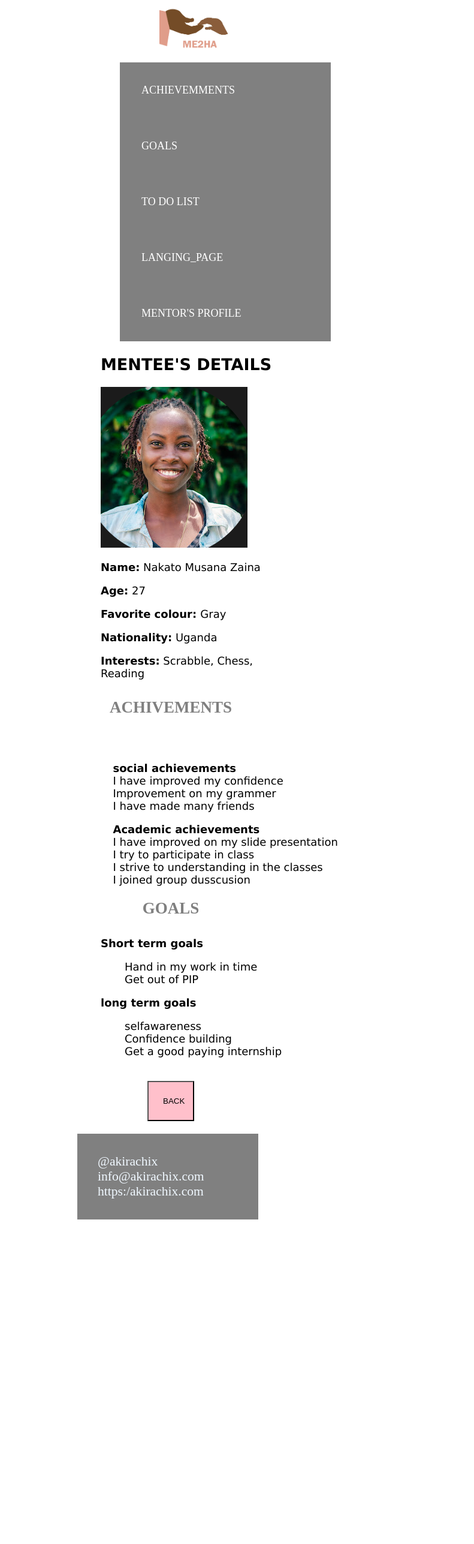
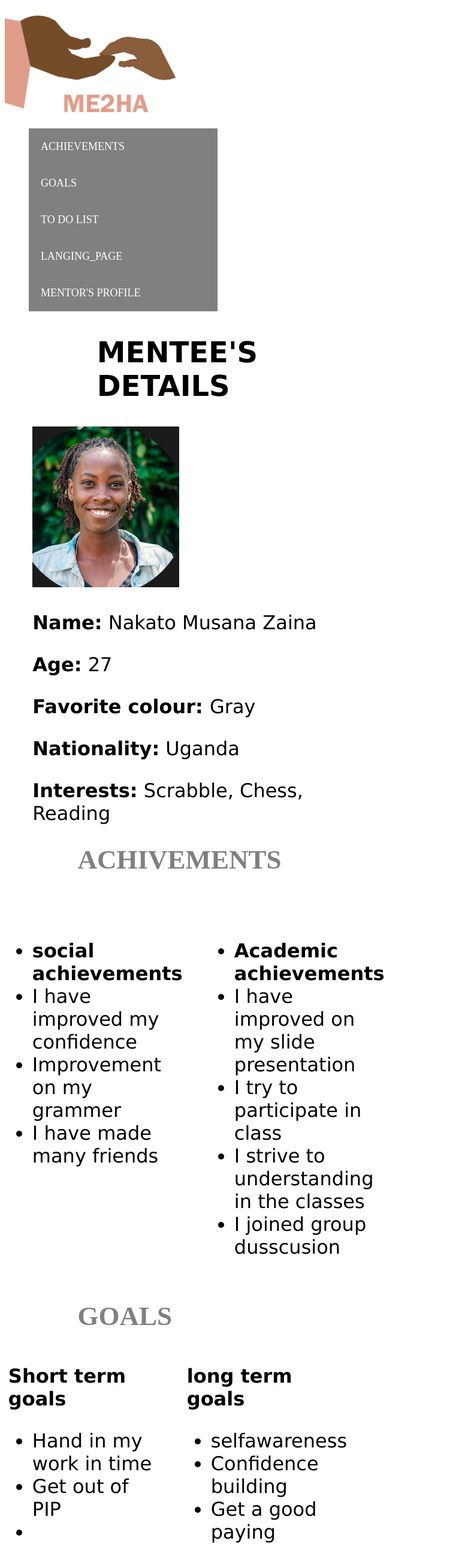
Before and after one commit to Nakato-Musana-Zaina/mentorship_website, a plain HTML site: page mentee.html in a window 600 px wide. Shown: the top 2574 px of the page at 60% size, 791 px wide, since content can reach past the window. Before the commit the page ends 2041 px from the top, so only its background shows below. Drawn offline with Linux system fonts and the light colour scheme.

```diff
--- a/list.css
+++ b/list.css
@@ -15,6 +15,10 @@
     margin-left: 0%;
 
 
+}
+#logo{
+    width: 50%;
+    height: 70%;
 }
 
 .navbar li a{
--- a/mentee.css
+++ b/mentee.css
@@ -1,73 +1,89 @@
 body{
     font-size: large;
-    width: 65%;
-    margin-left:15%;
     background-color: white;
+
 
 }
 .img{
-    margin-left: 45%;
+    margin-left: 0%;
 }
 
- body ul li{
+ .navbar ul li{
     list-style-type: none;
     gap: 3%;
-    width: 190%;
+    background-color: gray;
+    width: 100%;
+
 }
-ul a{
+.detail h2{
+    margin-left: 30%;
+}
+li a{
     color: white;
     text-decoration: none;
     font-size:x-large;
     display: flex;
-    gap: 5%;
-    background-color: gray;
-    padding: 36px;
-    margin-left: 10%;
+    gap: 4%;
+    padding: 30px;
+    list-style-type: none;
+
+
+}
+.list_navbar{
+    width: 100%;
 
 }
 .nav{
     display: flex;
+    width: 90%;
+}
+.container{
+    margin-left: 10%;
 }
 .detail{
-    margin-left: 20%;
+    margin-left: 7%;
     font-size: xx-large;
-    margin-bottom: 8%;
-    /* font-size: larger; */
+    margin-bottom: 4%;
+
     font-family: 'Lucida Sans', 'Lucida Sans Regular', 'Lucida Grande', 'Lucida Sans Unicode', Geneva, Verdana, sans-serif;
 }
 .achievements_heading{
-    text-align: center;
+    margin-left: 30%;
     font-size: 250%;
     margin-top: 4%;
     color: gray
 }
+.navbar{
+    display: flex;
+    gap: 6%;
+}
 .achievements{
     display: flex;
-    gap: 6%;
-    margin-left: 20%;
-    margin-bottom: 8%;
+    gap: 15%;
+    /* margin-left: 20%; */
+    margin-bottom: 4%;
     margin-top: 3%;
     font-size:xx-large;
     font-family: 'Lucida Sans', 'Lucida Sans Regular', 'Lucida Grande', 'Lucida Sans Unicode', Geneva, Verdana, sans-serif;
 }
 .goals_heading{
-    text-align: center;
+    margin-left: 30%;
     font-size: 250%;
     color: gray;
-    margin-bottom: 8%;
+    margin-bottom: 4%;
 }
 .goals{
     display: flex;
-    gap: 8%;
-    margin-left: 20%;
-    margin-bottom: 5%;
+    gap: 20%;
+    margin-bottom: 4%;
+    margin-top: 3%;
     font-size: xx-large;
     font-family: 'Lucida Sans', 'Lucida Sans Regular', 'Lucida Grande', 'Lucida Sans Unicode', Geneva, Verdana, sans-serif;
 
 }
 .goals ul{
-    list-style-type: none;
-    gap: 5%;
+
+    gap: 17%;
 }
 .back_button{
     background-color: pink;
@@ -75,6 +91,10 @@ ul a{
     width: 20%;
     margin-top: 5%;
     margin-left: 40%;
+}
+#logo{
+    width: 50%;
+    height: 70%;
 }
 .footer{
         display: flex;
@@ -84,170 +104,95 @@ ul a{
         background-color: gray;
         font-size: larger;
         color: aliceblue;
-        width: 190%;
-        margin-left: 10%;
+        width: 90%;
+
+}
+.back_button a{
+    text-decoration: none;
+    color: black;
 }
 
-@media screen and (min-width:200px) and (max-width:400px) {
+@media screen and (min-width:200px) and (max-width:500px) {
     body{
         font-size: large;
-        width: 55%;
-        margin-left:15%;
         background-color: white;
+
 
     }
     .img{
-        margin-left: 35%;
+        width: 20%;
     }
 
-     body ul li{
+     .navbar ul li{
         list-style-type: none;
         gap: 3%;
+        background-color: gray;
     }
-    ul a{
+    .detail h2{
+        margin-left: 5%;
+    }
+    li a{
         color: white;
         text-decoration: none;
-        font-size:x-large;
+        font-size:large;
         display: block;
-        gap: 5%;
-        background-color: gray;
-        padding: 36px;
-        width: 60%;
-        margin-left: 20%;
+        gap: 4%;
+        padding: 18px;
+
 
     }
     .nav{
-        display: flex;
+        display: block;
+        width: 70%;
+    }
+    .container{
+        margin-left: 1%;
     }
     .detail{
-        margin-left: 20%;
-        font-size: xx-large;
-        margin-bottom: 8%;
-        /* font-size: larger; */
+        margin-left: 1%;
+        font-size: large;
+        margin-bottom: 4%;
+
         font-family: 'Lucida Sans', 'Lucida Sans Regular', 'Lucida Grande', 'Lucida Sans Unicode', Geneva, Verdana, sans-serif;
     }
     .achievements_heading{
-        text-align: center;
+        margin-left: 8%;
         font-size: 250%;
-        margin-top: 6%;
+        margin-top: 4%;
+        color: gray
+    }
+    .navbar{
+        display: block;
+        gap: 6%;
     }
     .achievements{
-        display: flex;
-        gap: 6%;
-        margin-left: 20%;
-        margin-bottom: 5%;
-        margin-top: 8%;
-        font-size:xx-large;
+        display: block;
+        gap: 10%;
+        /* margin-left: 20%; */
+        margin-bottom: 4%;
+        margin-top: 3%;
+        font-size:larger;
         font-family: 'Lucida Sans', 'Lucida Sans Regular', 'Lucida Grande', 'Lucida Sans Unicode', Geneva, Verdana, sans-serif;
     }
     .goals_heading{
-        text-align: center;
+        margin-left: 1%;
         font-size: 250%;
+        color: gray;
+        margin-bottom: 4%;
     }
     .goals{
-        display: flex;
-        gap: 10%;
-        margin-left: 20%;
-        margin-bottom: 5%;
-        font-size: xx-large;
+        display: block;
+        gap: 16%;
+        /* margin-left: 20%; */
+        margin-bottom: 3%;
+
+        font-size: larger;
         font-family: 'Lucida Sans', 'Lucida Sans Regular', 'Lucida Grande', 'Lucida Sans Unicode', Geneva, Verdana, sans-serif;
 
     }
     .goals ul{
-        list-style-type: none;
-        gap: 5%;
-    }
-    .back_button{
-        background-color: pink;
-        padding: 24px;
-        width: 10%;
-        margin-top: 5%;
-        margin-left: 20%;
-    }
-    .footer{
-            display: block;
-            gap: 28%;
-            padding: 30px;
-            text-align: center;
-            background-color: gray;
-            font-size: larger;
-            color: aliceblue;
-            width: 60%;
-    }
 
-
-}
-@media screen and (min-width: 401px) and (max-width:700px){
-    body{
-        font-size: large;
-        width: 65%;
-        margin-left:15%;
-        background-color: white;
-
-    }
-    .img{
-        margin-left: 45%;
-        width: 30%;
-    }
-
-     body ul li{
-        list-style-type: none;
-        gap: 3%;
-    }
-    ul a{
-        color: white;
-        text-decoration: none;
-        font-size:large;
-        display: flex;
-        flex-wrap: wrap;
-        gap: 5%;
-        background-color: gray;
-        padding: 36px;
-        width: 80%;
-        margin-left: 20%;
-
-    }
-    .nav{
-        display: flex;
-        flex-wrap: wrap;
-    }
-    .detail{
-        margin-left: 20%;
-        font-size: large;
-        margin-bottom: 8%;
-        /* font-size: larger; */
-        font-family: 'Lucida Sans', 'Lucida Sans Regular', 'Lucida Grande', 'Lucida Sans Unicode', Geneva, Verdana, sans-serif;
-    }
-    .achievements_heading{
-        text-align: center;
-        font-size: 150%;
-        margin-top: 6%;
-    }
-    .achievements{
-        display: block;
-        gap: 4%;
-        margin-left: 15%;
-        margin-bottom: 5%;
-        margin-top: 8%;
-        font-size:large;
-        font-family: 'Lucida Sans', 'Lucida Sans Regular', 'Lucida Grande', 'Lucida Sans Unicode', Geneva, Verdana, sans-serif;
-    }
-    .goals_heading{
-        text-align: center;
-        font-size: 150%;
-    }
-    .goals{
-        display: block;
-        gap: 10%;
-        margin-left: 20%;
-        margin-bottom: 5%;
-        font-size: large;
-        font-family: 'Lucida Sans', 'Lucida Sans Regular', 'Lucida Grande', 'Lucida Sans Unicode', Geneva, Verdana, sans-serif;
-
-    }
-    .goals ul{
-        list-style-type: none;
-        gap: 5%;
+        gap: 15%;
     }
     .back_button{
         background-color: pink;
@@ -257,90 +202,104 @@ ul a{
         margin-left: 40%;
     }
     .footer{
-            display: flex;
-            flex-wrap: wrap;
+            display: block;
             gap: 28%;
             padding: 34px;
             text-align: center;
             background-color: gray;
             font-size: larger;
             color: aliceblue;
-            width: 60%;
+            width: 70%;
+
+    }
+}
+@media screen and (min-width:501px) and (max-width:990px) {
+    body{
+        font-size: large;
+        background-color: white;
+
+
+    }
+    .navbar img{
+        margin-left: 0%;
+        width: 21%;
     }
 
-
-}
-@media screen and (min-width: 701px) and (max-width:990px){
-    body{
-        font-size: large;
-        width: 65%;
-        margin-left:15%;
-        background-color: white;
-
+     .navbar ul li{
+        list-style-type: none;
+        gap: 2%;
+        background-color: gray;
     }
-    .img{
-        margin-left: 45%;
+    .detail h2{
+        margin-left: 20%;
     }
-
-     body ul li{
-        list-style-type: none;
-        gap: 3%;
-    }
-    ul a{
+    li a{
         color: white;
         text-decoration: none;
-        font-size:x-large;
+        font-size: large;
         display: flex;
-        gap: 5%;
-        background-color: gray;
-        padding: 36px;
-        width: 80%;
-        margin-left: 20%;
+        /* flex-wrap: wrap; */
+        gap: 3%;
+        padding: 20px;
+
 
     }
     .nav{
         display: flex;
+        flex-wrap: wrap;
+        width: 60%;
+    }
+    .list_navbar{
+        width: 90%;
+    }
+    .container{
+        margin-left: 1%;
     }
     .detail{
-        margin-left: 20%;
+        margin-left: 7%;
         font-size: xx-large;
-        margin-bottom: 17%;
-        /* font-size: larger; */
+        margin-bottom: 4%;
+
         font-family: 'Lucida Sans', 'Lucida Sans Regular', 'Lucida Grande', 'Lucida Sans Unicode', Geneva, Verdana, sans-serif;
     }
     .achievements_heading{
-        text-align: center;
+        margin-left: 20%;
         font-size: 250%;
         margin-top: 4%;
         color: gray
     }
+    .navbar{
+        display: block;
+        gap: 0%;
+    }
     .achievements{
         display: flex;
-        gap: 6%;
-        margin-left: 20%;
+        gap: 8%;
+        /* margin-left: 20%; */
         margin-bottom: 4%;
         margin-top: 3%;
         font-size:xx-large;
         font-family: 'Lucida Sans', 'Lucida Sans Regular', 'Lucida Grande', 'Lucida Sans Unicode', Geneva, Verdana, sans-serif;
     }
     .goals_heading{
-        text-align: center;
+        margin-left: 20%;
         font-size: 250%;
         color: gray;
-        margin-bottom: 17%;
+        margin-bottom: 4%;
     }
     .goals{
         display: flex;
         gap: 10%;
-        margin-left: 20%;
-        margin-bottom: 5%;
+        /* margin-left: 20%; */
+        margin-bottom: 3%;
+
         font-size: xx-large;
         font-family: 'Lucida Sans', 'Lucida Sans Regular', 'Lucida Grande', 'Lucida Sans Unicode', Geneva, Verdana, sans-serif;
 
     }
     .goals ul{
-        list-style-type: none;
-        gap: 5%;
+
+        gap: 15%;
     }
     .back_button{
         background-color: pink;
@@ -358,7 +317,7 @@ ul a{
             font-size: larger;
             color: aliceblue;
             width: 90%;
-            margin-left: 20%;
+
     }
 
 }
--- a/mentee.html
+++ b/mentee.html
@@ -7,18 +7,24 @@
     <link rel="stylesheet" href="mentee.css">
 </head>
 <body class="body">
+    <div class="navbar">
         <div>
-        <img src="logo.png" alt="logo_image" class="img">
+            <img src="logo.png" alt="logo_image" class="img" id="logo">
         </div>
+        <div class="list_navbar">
             <ul class="nav">
-        <li> <a href="#section1"> ACHIEVEMMENTS</a> </li>
+                <li> <a href="#section1"> ACHIEVEMENTS</a> </li>
                 <li> <a href="#section2"> GOALS</a></li>
                 <li> <a href="list.html"> TO DO LIST</a></li>
                 <li> <a href="index.html"> LANGING_PAGE</a></li>
                 <li> <a href="mentors.html">MENTOR'S PROFILE </a> </li>
             </ul>
+        </div>
+       </div>
+    <div class="container">
+
             <div class="detail">
-        <div> <h2> MENTEE'S DETAILS</h2></div>
+                <div> <h2 > MENTEE'S DETAILS</h2></div>
                 <img src="images/Screenshot from 2024-04-25 21-38-53.png" alt="mentee's image">
                 <p> <b> Name:</b> Nakato Musana Zaina</p>
                 <p> <b> Age:</b> 27</p>
@@ -73,9 +79,11 @@
                 </div>
 
                 <div>
-            <button class="back_button"> <a  > BACK </a></button>
+                    <button class="back_button"> <a href="index.html" > BACK </a></button>
                 </div>
                 </div>
+    </div>
+
         <br/>
         <div class="footer">
             <div> @akirachix</div>
--- a/mentors.css
+++ b/mentors.css
@@ -1,38 +1,39 @@
 .logo{
-    width: 10%;
-    margin-left: 50%;
+    width: 50%;
+
 }
  .navbar ul{
     display: flex;
     background-color: gray;
-    width: 90%;
-    gap: 10%;
-    padding: 24px;
+    width: 200%;
+    gap: 6%;
+    padding: 20px;
     color: white;
     margin-bottom: 4%;
+    list-style-type: none;
 
 }
 .navbar ul li a{
-    list-style-type: none;
     color:white;
-    font-size: larger;
+    font-size: large;
     text-decoration: none;
-    display: flex;
+
 
 }
 .mentors_page{
     padding: 12px;
-    margin-left: 10%;
     font-size: x-large;
 }
 .heading{
     text-align: center;
+    margin-bottom: 5%;
 
 }
-.nav{
+.topnav{
     display: flex;
-    gap: 10%;
+    gap: 8%;
 }
+
 .mentortext{
     display: flex;
     gap: 20%;
@@ -43,7 +44,7 @@
     background-color: pink;
     padding: 24px;
     width: 20%;
-    margin-top: 5%;
+    margin-top: 2%;
     margin-left: 40%;
     margin-bottom: 4%;
 }
@@ -55,7 +56,7 @@
         background-color: gray;
         font-size: larger;
         color: aliceblue;
-        width: 90%;
+        width: 80%;
         /* margin-left: 10%; */
 }
 .mentorimage{
@@ -64,40 +65,44 @@
 }
 @media screen and (min-width: 200px) and (max-width: 500px){
     .logo{
-        width: 10%;
-        margin-left: 50%;
+        width: 30%;
+
     }
      .navbar ul{
         display: block;
         background-color: gray;
-        width: 70%;
-        gap: 10%;
+        width: 100%;
+        gap: 3%;
         padding: 20px;
         color: white;
         margin-bottom: 4%;
+        list-style-type: none;
 
     }
+    .navbar{
+        width: fit-content;
+    }
     .navbar ul li a{
-        list-style-type: none;
         color:white;
-        font-size: larger;
+        font-size: large;
         text-decoration: none;
-        display: flex;
+
 
     }
     .mentors_page{
         padding: 12px;
-        margin-left: 10%;
         font-size: x-large;
     }
     .heading{
         text-align: center;
+        margin-bottom: 5%;
 
     }
-    .nav{
-        display: black;
-        gap: 10%;
+    .topnav{
+        display: block;
+
     }
+
     .mentortext{
         display: block;
         gap: 20%;
@@ -106,15 +111,82 @@
     }
     .back_button{
         background-color: pink;
-        padding: 20px;
-        width: 20%;
-        margin-top: 5%;
+        padding: 24px;
+        width: 30%;
+        margin-top: 4%;
         margin-left: 40%;
         margin-bottom: 4%;
     }
     .footer{
-            display: block;
+            display: flex;
+            flex-wrap: wrap;
             gap: 28%;
+            padding: 34px;
+            text-align: center;
+            background-color: gray;
+            font-size: larger;
+            color: aliceblue;
+            width: 75%;
+            /* margin-left: 10%; */
+    }
+    .mentorimage{
+        width: 90%;
+        height: 80%;
+    }
+}
+@media screen and (max-width:501px) and (min-width:990px){
+    .logo{
+        width: 50%;
+
+    }
+     .navbar ul{
+        display: flex;
+        background-color: gray;
+        width: 60%;
+        /* gap: 6%; */
+        padding: 20px;
+        color: white;
+        margin-bottom: 4%;
+        list-style-type: none;
+
+    }
+    .navbar ul li a{
+        color:white;
+        font-size: large;
+        text-decoration: none;
+
+
+    }
+    .mentors_page{
+        padding: 12px;
+        font-size: x-large;
+    }
+    .heading{
+        text-align: center;
+        margin-bottom: 5%;
+
+    }
+    .topnav{
+        display: flex;
+    }
+
+    .mentortext{
+        display: flex;
+        gap: 20%;
+        margin-left: 5%;
+
+    }
+    .back_button{
+        background-color: pink;
+        padding: 24px;
+        width: 20%;
+        margin-top: 2%;
+        margin-left: 40%;
+        margin-bottom: 4%;
+    }
+    .footer{
+            display: flex;flex-wrap: wrap;
+            gap: 14%;
             padding: 34px;
             text-align: center;
             background-color: gray;
@@ -127,72 +199,4 @@
         width: 100%;
         height: 80%;
     }
-
 }
-@media screen and (min-width:501px)and (max-width:990px){
-    .logo{
-        width: 10%;
-        margin-left: 50%;
-    }
-     .navbar ul{
-        display: flex;
-        background-color: gray;
-        width: 90%;
-        gap: 10%;
-        padding: 24px;
-        color: white;
-        margin-bottom: 4%;
-
-    }
-    .navbar ul li a{
-        list-style-type: none;
-        color:white;
-        font-size: larger;
-        text-decoration: none;
-        display: flex;
-
-    }
-    .mentors_page{
-        padding: 12px;
-        margin-left: 10%;
-        font-size: x-large;
-    }
-    .heading{
-        text-align: center;
-
-    }
-    .nav{
-        display: flex;
-        gap: 10%;
-    }
-    .mentortext{
-        display: flex;
-        gap: 20%;
-        margin-left: 25%;
-
-    }
-    .back_button{
-        background-color: pink;
-        padding: 24px;
-        width: 20%;
-        margin-top: 5%;
-        margin-left: 40%;
-        margin-bottom: 4%;
-    }
-    .footer{
-            display: flex;
-            gap: 28%;
-            padding: 34px;
-            text-align: center;
-            background-color: gray;
-            font-size: larger;
-            color: aliceblue;
-            width: 90%;
-            /* margin-left: 10%; */
-    }
-    .mentorimage{
-        width: 130%;
-        height: 80%;
-    }
-
-}
--- a/signin.css
+++ b/signin.css
@@ -56,6 +56,10 @@
     text-decoration: none;
     text-align: center;
 
+}
+#log{
+    width: 50%;
+    height: 70%;
 }
 @media screen and (min-width: 200px)and (max-width: 500px){
     .form{
--- a/style.css
+++ b/style.css
@@ -1,19 +1,23 @@
 .body{
-    width: 80%;
+    display: flex;
+    gap: 8%;
+    /* width: 100%; */
     padding: 0px;
-    border-color: black;
 
 
 }
+/* .body img{
+    width: 30%;
+} */
 ul{
     display: flex;
-    width: 100%;
+    width: 90%;
     gap: 8%;
 }
 
 .logos{
     width: 20%;
-    margin-left: 30%;
+    margin-left: 3%;
 
 }
 .logo_navbar{
@@ -26,13 +30,12 @@ ul{
 }
 
 .navbar{
-    background-color: gray;
+    /* background-color: gray; */
     display: flex;
     gap:4%;
-    font-size:large;
+    background-color:gray;
     width: 120%;
-    margin-bottom: 2%;
-    margin-right: 50%;
+
 }
 .navbar a{
     color: white;
@@ -69,9 +72,13 @@ ul{
     background-color: gray;
     font-size: larger;
     color: aliceblue;
-    width: 90%;
+    width: 95%;
     margin-left: 1%;
 
+}
+#log{
+    width: 50%;
+    height: 70%;
 }
 .signup_button{
     background-color: pink;
@@ -93,7 +100,10 @@ ul{
         width: 100%;
         gap: 10%;
     }
-
+    #log{
+        width: 50%;
+        height: 70%;
+    }
     .logo_image{
         width: 30%;
         margin-left: 30%;
@@ -173,6 +183,10 @@ ul{
         border-color: black;
 
 
+    }
+    #log{
+        width: 50%;
+        height: 70%;
     }
     ul{
         display: block;
@@ -263,6 +277,10 @@ ul{
 
 
     }
+    #log{
+        width: 50%;
+        height: 70%;
+    }
     ul{
         display: flex;
         width: 100%;
```
Also changed, not shown: index.html (+1 -1 lines), list.html (+1 -1 lines), mentors.html (+5 -11 lines), nyj.css (+15 -0 lines), nyj_work.html (+5 -5 lines). Lines whose indentation alone changed are shown as unchanged.
